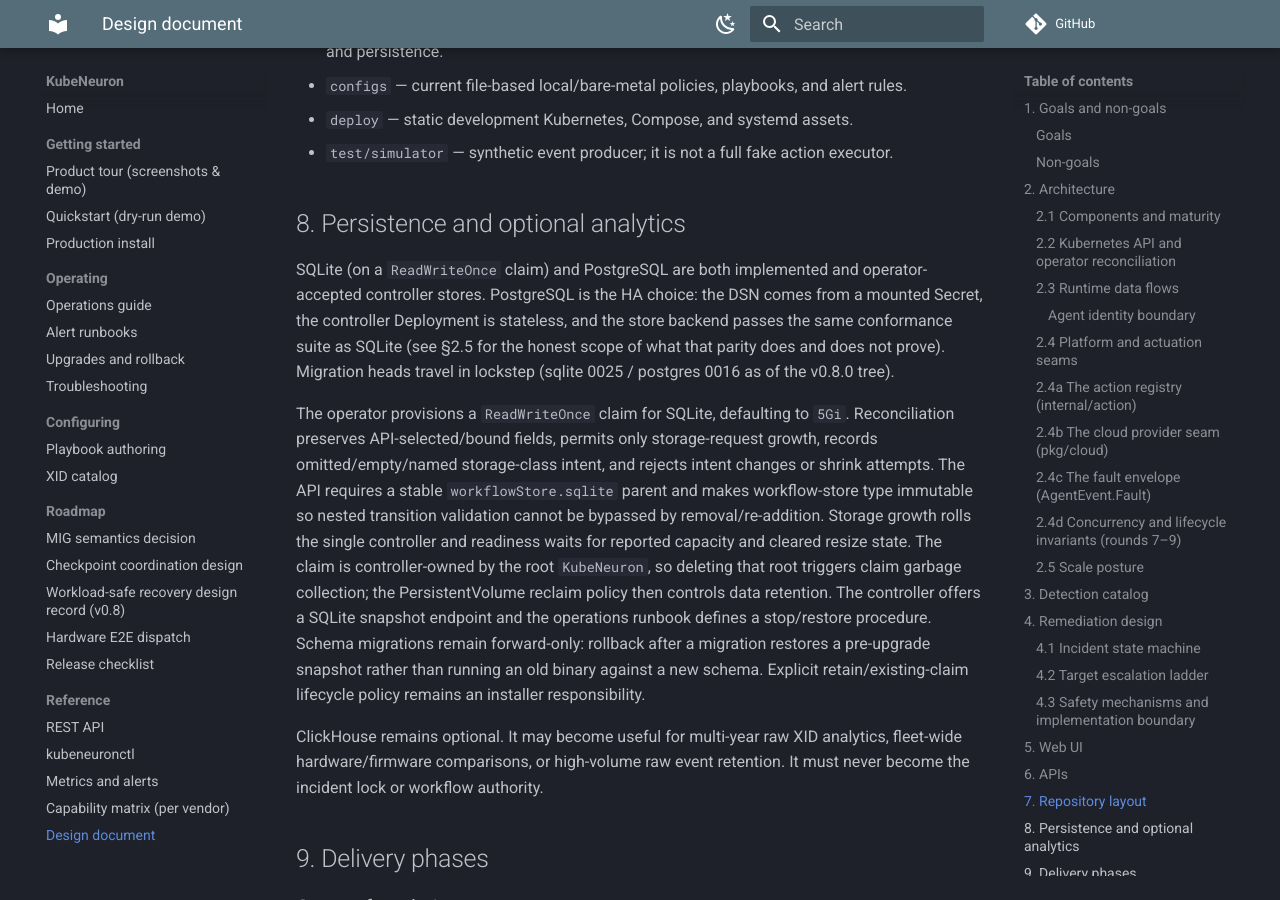
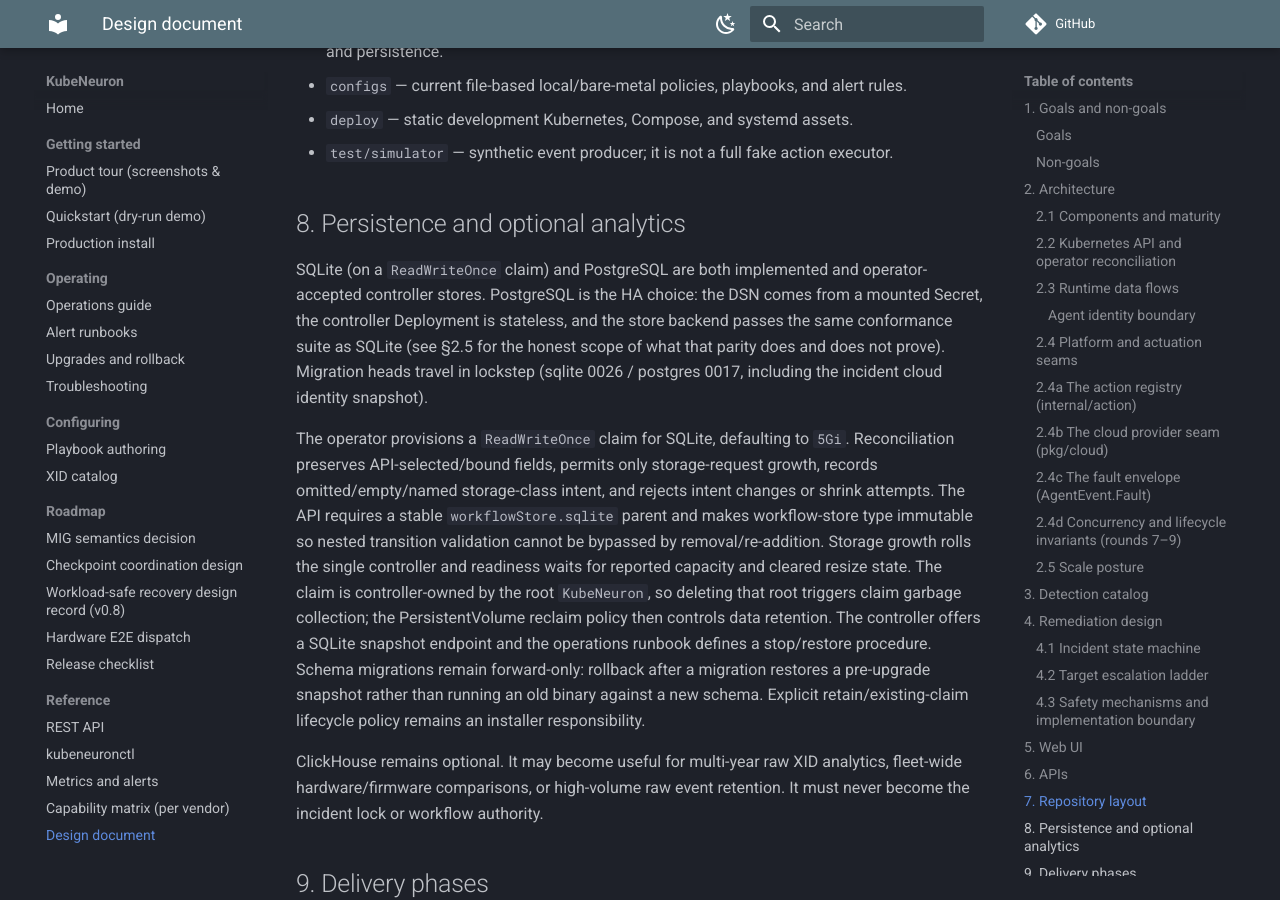
Before and after one commit to kubeneuron/kubeneuron, an MkDocs documentation site: the page built from docs/design.md, in a window 1280 px wide and 900 px high, scrolled down 19090 px. Built offline with MkDocs 1.6.1 and Material for MkDocs 9.7.7, drawn with Linux system fonts in a browser that asks for light colours; comment, search, counter and statistics services are not loaded.

Commit message:
docs: update migration heads for cloud identity
Signed-off-by: Andrii Petruk <andrey.petruk@gmail.com>

```diff
--- a/docs/design.md
+++ b/docs/design.md
@@ -722,7 +722,7 @@ operator-accepted controller stores. PostgreSQL is the HA choice: the DSN
 comes from a mounted Secret, the controller Deployment is stateless, and the
 store backend passes the same conformance suite as SQLite (see §2.5 for the
 honest scope of what that parity does and does not prove). Migration heads
-travel in lockstep (sqlite 0025 / postgres 0016 as of the v0.8.0 tree).
+travel in lockstep (sqlite 0026 / postgres 0017, including the incident cloud identity snapshot).
 
 The operator provisions a `ReadWriteOnce` claim for SQLite, defaulting to
 `5Gi`. Reconciliation preserves API-selected/bound fields, permits only
```
